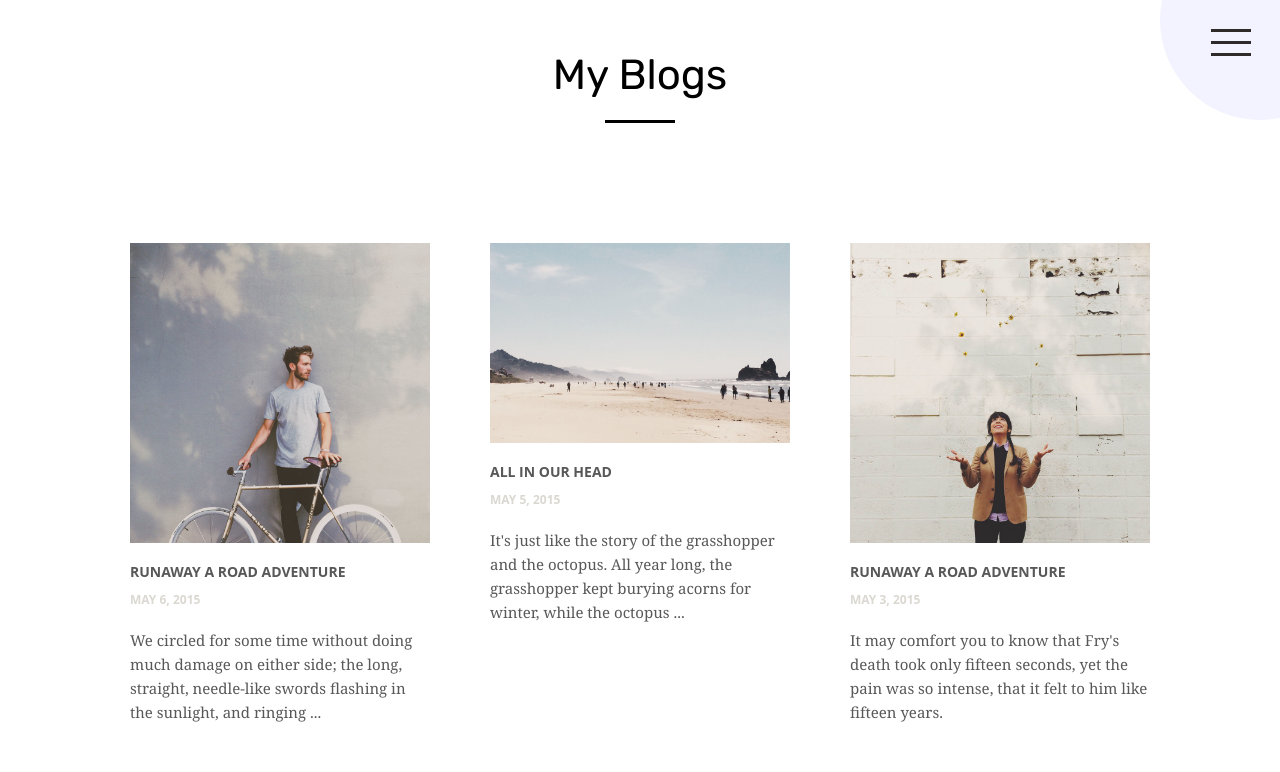
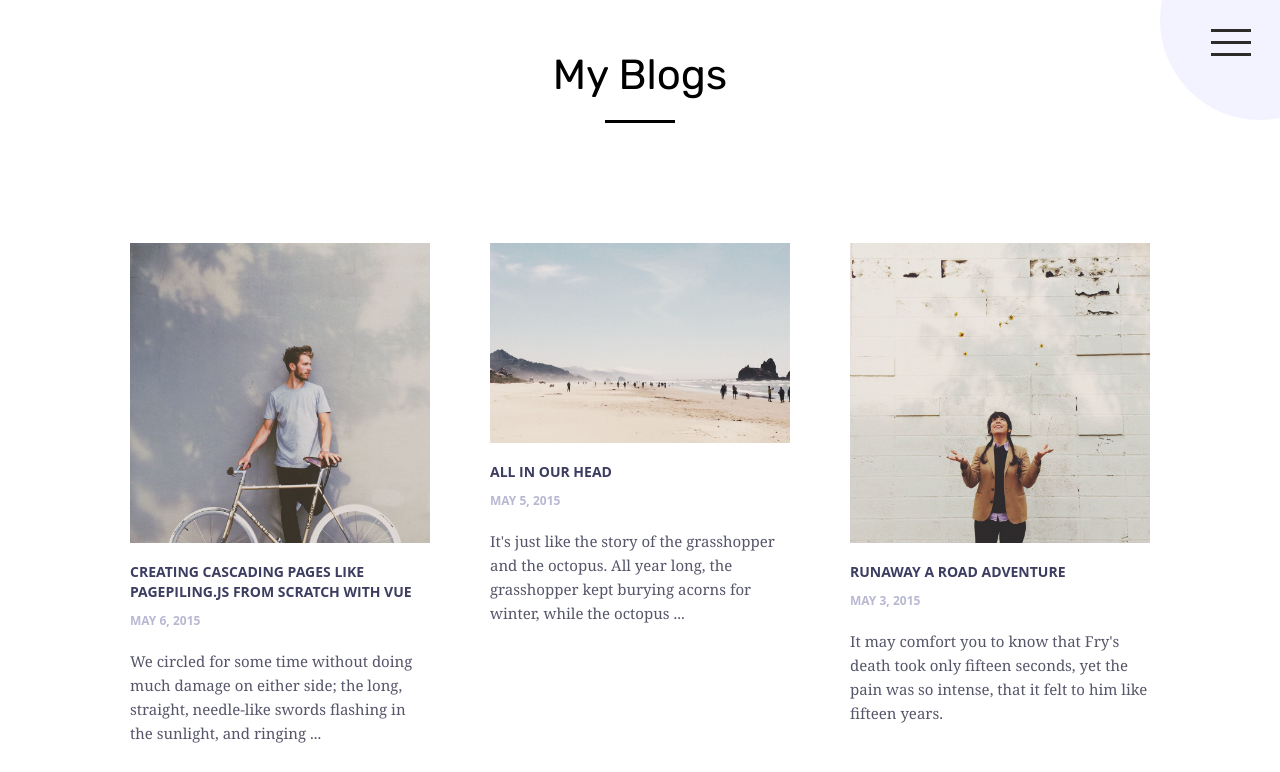
Before and after one commit to junchh/junho.me, a Vue app: page /blogs in a window 1280 px wide. Shown: the top 772 px of the page. Built offline with nearby package versions, Linux system fonts and the light colour scheme; a web font is replaced by a local one.

Commit message:
adjusting post line height

```diff
--- a/src/components/blog/BlogPreview.vue
+++ b/src/components/blog/BlogPreview.vue
@@ -14,7 +14,7 @@
                 <div class="post-item">
                     <div class="post">
                         <img class="post-image" src="@/assets/images/stock1.jpg" />
-                        <h1>Runaway a Road Adventure</h1>
+                        <h1>Creating Cascading Pages like pagePiling.js from scratch with Vue</h1>
                         <h2>May 6, 2015</h2>
                         <p>
     We circled for some time without doing much damage on either side; the long, straight, needle-like swords flashing in the sunlight, and ringing ...
@@ -156,14 +156,15 @@
 
 .post h1 {
     margin-top: 16px;
+    line-height: 20px;
     font-size: 14px;
     text-transform: uppercase;
-    color: #585858;
+    color: #3d3d61;
 }
 
 .post h2 {
     margin-top: 10px;
-    color: #DAD8D1;
+    color: #b8b8d3;
     font-size: 12px;
     text-transform: uppercase;
 }
@@ -173,7 +174,7 @@
     font-family: 'Droid Serif', Georgia, serif;
     font-size: 15px;
     line-height: 24px;
-    color: #585858;
+    color: #56566b;
 }
 
 .post-image {
```
